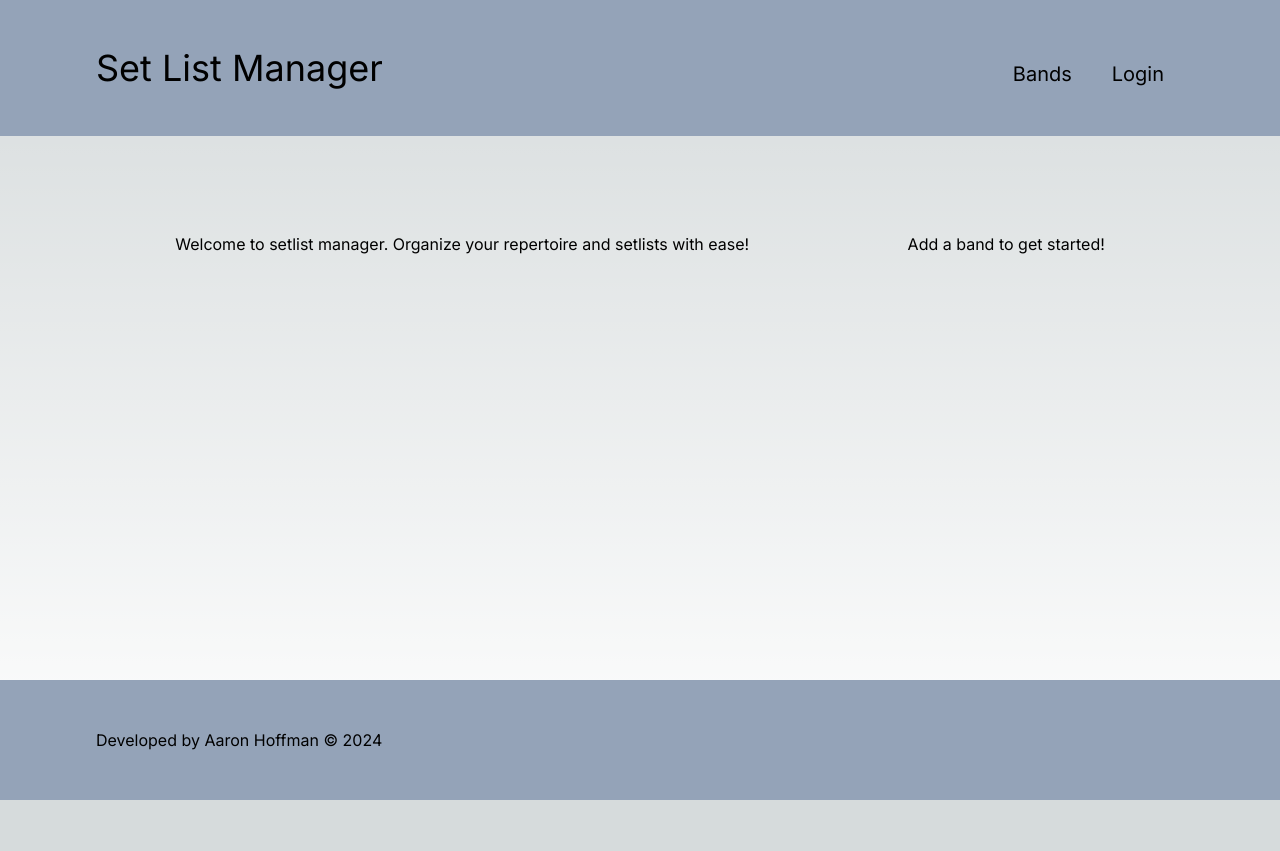
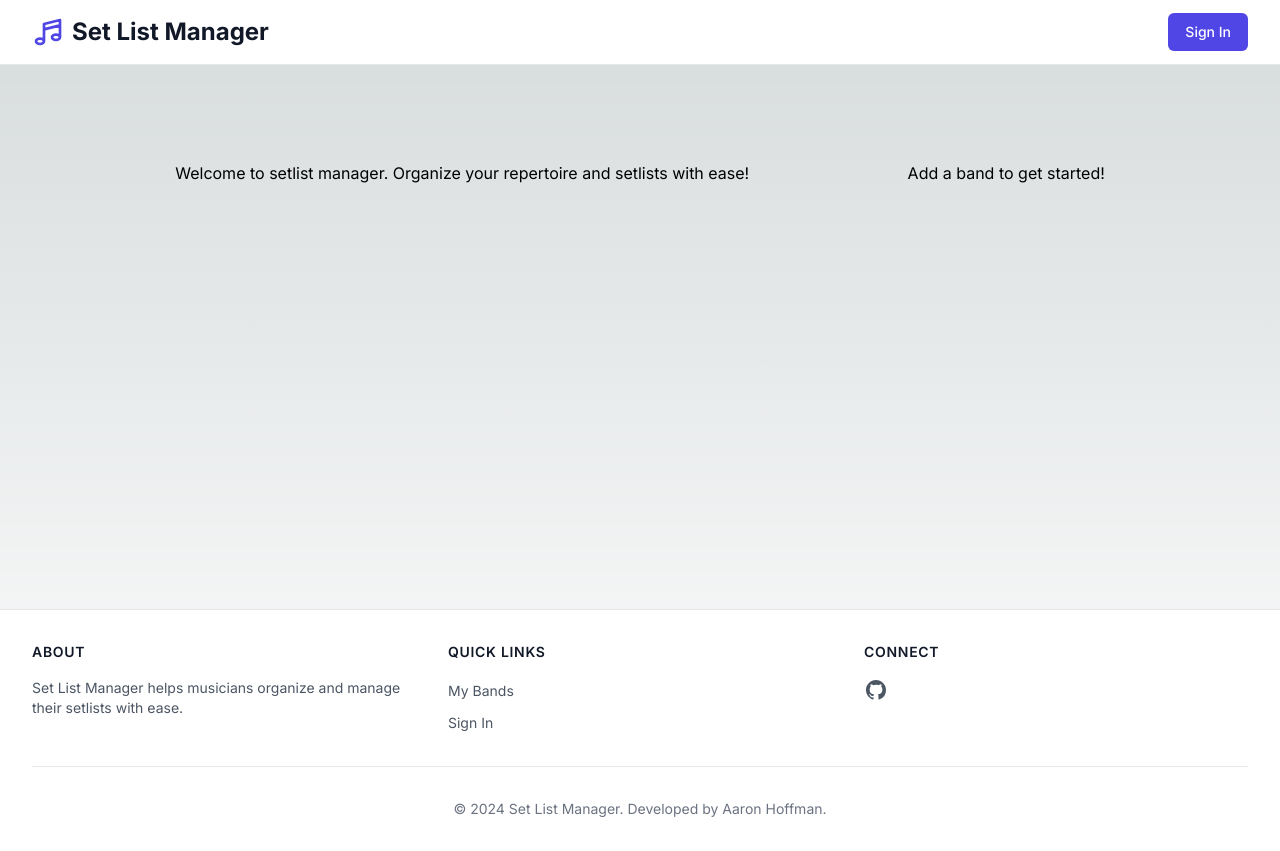
Before and after one commit to Aaron-Hoffman/setlist-manager, a Next.js app: page / in a window 1280 px wide. Before the commit the page ends 800 px from the top, so only its background shows below. Built offline with nearby package versions, Linux system fonts and the light colour scheme; no server answers.

Commit message:
Improve header and footer ui

```diff
--- a/components/Footer.tsx
+++ b/components/Footer.tsx
@@ -1,9 +1,73 @@
+import Link from "next/link";
+
 const Footer = () => {
+    const currentYear = new Date().getFullYear();
+
     return (
-        <footer className="flex justify-between items-end px-24 py-12 bg-slate-400">
-            <p>Developed by Aaron Hoffman &#169; 2024</p>
+        <footer className="bg-white border-t border-gray-200">
+            <div className="max-w-7xl mx-auto px-4 sm:px-6 lg:px-8 py-8">
+                <div className="grid grid-cols-1 md:grid-cols-3 gap-8">
+                    <div>
+                        <h3 className="text-sm font-semibold text-gray-900 tracking-wider uppercase mb-4">
+                            About
+                        </h3>
+                        <p className="text-gray-600 text-sm">
+                            Set List Manager helps musicians organize and manage their setlists with ease.
+                        </p>
+                    </div>
+
+                    <div>
+                        <h3 className="text-sm font-semibold text-gray-900 tracking-wider uppercase mb-4">
+                            Quick Links
+                        </h3>
+                        <ul className="space-y-2">
+                            <li>
+                                <Link
+                                    href="/bands"
+                                    className="text-gray-600 hover:text-gray-900 text-sm transition-colors duration-200"
+                                >
+                                    My Bands
+                                </Link>
+                            </li>
+                            <li>
+                                <Link
+                                    href="/login"
+                                    className="text-gray-600 hover:text-gray-900 text-sm transition-colors duration-200"
+                                >
+                                    Sign In
+                                </Link>
+                            </li>
+                        </ul>
+                    </div>
+
+                    <div>
+                        <h3 className="text-sm font-semibold text-gray-900 tracking-wider uppercase mb-4">
+                            Connect
+                        </h3>
+                        <div className="flex space-x-4">
+                            <a
+                                href="https://github.com/Aaron-Hoffman/setlist-manager"
+                                target="_blank"
+                                rel="noopener noreferrer"
+                                className="text-gray-600 hover:text-gray-900 transition-colors duration-200"
+                            >
+                                <span className="sr-only">GitHub</span>
+                                <svg className="h-6 w-6" fill="currentColor" viewBox="0 0 24 24">
+                                    <path fillRule="evenodd" d="M12 2C6.477 2 2 6.484 2 12.017c0 4.425 2.865 8.18 6.839 9.504.5.092.682-.217.682-.483 0-.237-.008-.868-.013-1.703-2.782.605-3.369-1.343-3.369-1.343-.454-1.158-1.11-1.466-1.11-1.466-.908-.62.069-.608.069-.608 1.003.07 1.531 1.032 1.531 1.032.892 1.53 2.341 1.088 2.91.832.092-.647.35-1.088.636-1.338-2.22-.253-4.555-1.113-4.555-4.951 0-1.093.39-1.988 1.029-2.688-.103-.253-.446-1.272.098-2.65 0 0 .84-.27 2.75 1.026A9.564 9.564 0 0112 6.844c.85.004 1.705.115 2.504.337 1.909-1.296 2.747-1.027 2.747-1.027.546 1.379.202 2.398.1 2.651.64.7 1.028 1.595 1.028 2.688 0 3.848-2.339 4.695-4.566 4.943.359.309.678.92.678 1.855 0 1.338-.012 2.419-.012 2.747 0 .268.18.58.688.482A10.019 10.019 0 0022 12.017C22 6.484 17.522 2 12 2z" clipRule="evenodd" />
+                                </svg>
+                            </a>
+                        </div>
+                    </div>
+                </div>
+
+                <div className="mt-8 pt-8 border-t border-gray-200">
+                    <p className="text-center text-gray-500 text-sm">
+                        &copy; {currentYear} Set List Manager. Developed by Aaron Hoffman.
+                    </p>
+                </div>
+            </div>
         </footer>
-    )
+    );
 }
 
 export default Footer;
--- a/components/Header.tsx
+++ b/components/Header.tsx
@@ -1,13 +1,65 @@
 import HeaderNavMenu from "./HeaderNavMenu";
 import Link from "next/link";
+import { getServerSession } from "next-auth";
+import { authOptions } from "@/utils/auth";
 
-const Header = () => {
+const Header = async () => {
+    const session = await getServerSession(authOptions);
+
     return (
-        <header className="flex justify-between items-end px-24 py-12 bg-slate-400">
-            <Link href="/"><h1 className="text-4xl">Set List Manager</h1></Link>
-            <HeaderNavMenu />
+        <header className="bg-white border-b border-gray-200">
+            <div className="max-w-7xl mx-auto px-4 sm:px-6 lg:px-8">
+                <div className="flex justify-between items-center h-16">
+                    <div className="flex items-center">
+                        <Link href="/" className="flex items-center space-x-2">
+                            <svg className="h-8 w-8 text-indigo-600" viewBox="0 0 24 24" fill="none" stroke="currentColor" strokeWidth="2">
+                                <path strokeLinecap="round" strokeLinejoin="round" d="M9 19V6l12-3v13M9 19c0 1.105-1.343 2-3 2s-3-.895-3-2 1.343-2 3-2 3 .895 3 2zm12-3c0 1.105-1.343 2-3 2s-3-.895-3-2 1.343-2 3-2 3 .895 3 2zM9 10l12-3" />
+                            </svg>
+                            <h1 className="text-2xl font-bold text-gray-900">Set List Manager</h1>
+                        </Link>
+                    </div>
+
+                    <div className="flex items-center space-x-4">
+                        {session ? (
+                            <div className="flex items-center space-x-4">
+                                <Link
+                                    href="/bands"
+                                    className="text-gray-600 hover:text-gray-900 px-3 py-2 rounded-md text-sm font-medium transition-colors duration-200"
+                                >
+                                    My Bands
+                                </Link>
+                                <div className="flex items-center space-x-2">
+                                    {session.user?.image ? (
+                                        <img
+                                            src={session.user.image}
+                                            alt={session.user.name || 'User'}
+                                            className="h-8 w-8 rounded-full"
+                                        />
+                                    ) : (
+                                        <div className="h-8 w-8 rounded-full bg-indigo-100 flex items-center justify-center">
+                                            <span className="text-indigo-600 font-medium">
+                                                {session.user?.name?.[0]?.toUpperCase() || 'U'}
+                                            </span>
+                                        </div>
+                                    )}
+                                    <span className="text-sm font-medium text-gray-700">
+                                        {session.user?.name || 'User'}
+                                    </span>
+                                </div>
+                            </div>
+                        ) : (
+                            <Link
+                                href="/login"
+                                className="inline-flex items-center px-4 py-2 border border-transparent text-sm font-medium rounded-md text-white bg-indigo-600 hover:bg-indigo-700 focus:outline-none focus:ring-2 focus:ring-offset-2 focus:ring-indigo-500 transition-colors duration-200"
+                            >
+                                Sign In
+                            </Link>
+                        )}
+                    </div>
+                </div>
+            </div>
         </header>
-    )
+    );
 }
 
 export default Header;
```
